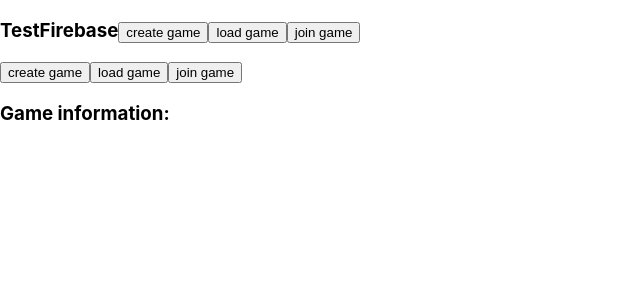
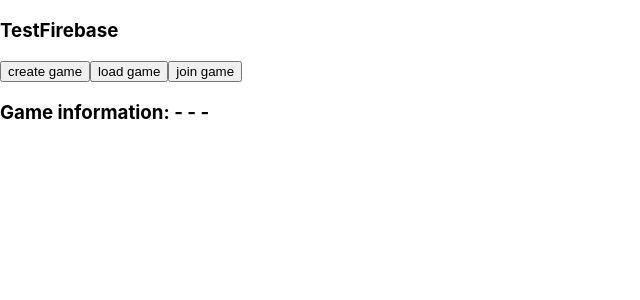
Before and after one commit to noahallen/Avalon, a React (Create React App) app: page /testfirebase in a window 1280 px wide. Shown: the top 300 px of the page, without its empty margins (0-640 px from the left). Built offline with nearby package versions, Linux system fonts and the light colour scheme; no server answers.

Commit message:
test page update

```diff
--- a/src/pages/TestFirebasePage.jsx
+++ b/src/pages/TestFirebasePage.jsx
@@ -4,8 +4,9 @@ import apiFunctions from '../firebase/api';
 
 const TestFirebasePage = () => {
     const [players, setPlayers] = useState({});
-    const [goodRoles, setGoodRoles] = useState({});
-    const [badRoles, setBadRoles] = useState({});
+    const [goodRoles, setGoodRoles] = useState([]);
+    const [badRoles, setBadRoles] = useState([]);
+    const [gameId, setGameId] = useState("");
     const testid1 = "Troll1";
     const test1 = "Merlin Plus";
     const testid2 = "Troll2";
@@ -16,7 +17,8 @@ const TestFirebasePage = () => {
     const test4 = "Merlin Minus Minus";
 
     const createGame = () => {
-
+        const holder = apiFunctions.createGameLobby(testid1,test1,setPlayers,setGoodRoles,setBadRoles);
+        setGameId(holder.gameId);
     }
 
     const loadGame = () => {
@@ -31,15 +33,12 @@ const TestFirebasePage = () => {
         <div>
             <h3>
                 TestFirebase
-                <button>create game</button>
-                <button>load game</button>
-                <button>join game</button>
             </h3>
-                <button>create game</button>
+                <button onClick={createGame}>create game</button>
                 <button>load game</button>
                 <button>join game</button>
             <h3>
-                Game information:
+                Game information: {players? Object.keys(players):null} - {goodRoles} - {badRoles} - {gameId}
             </h3>
 
         </div>
```
